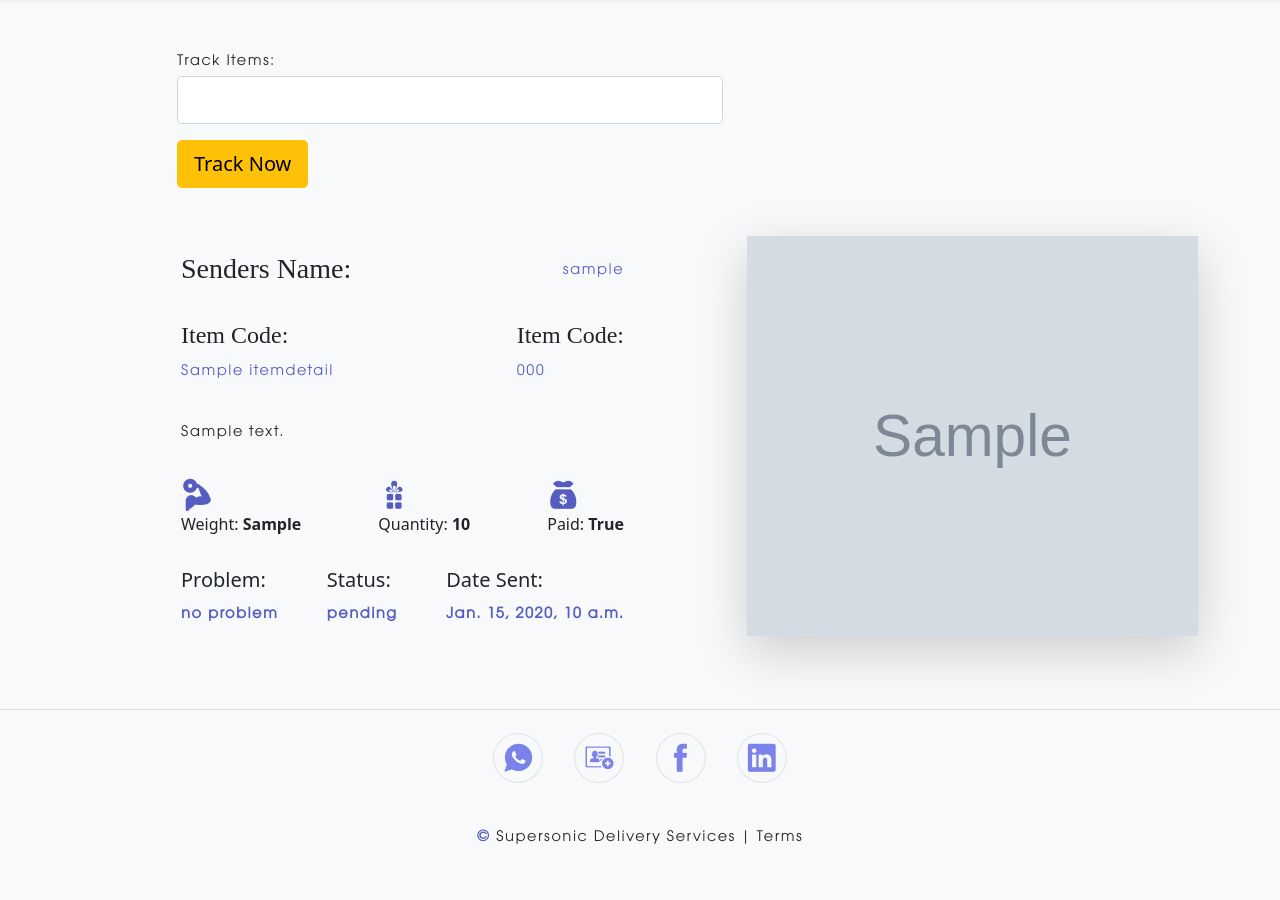
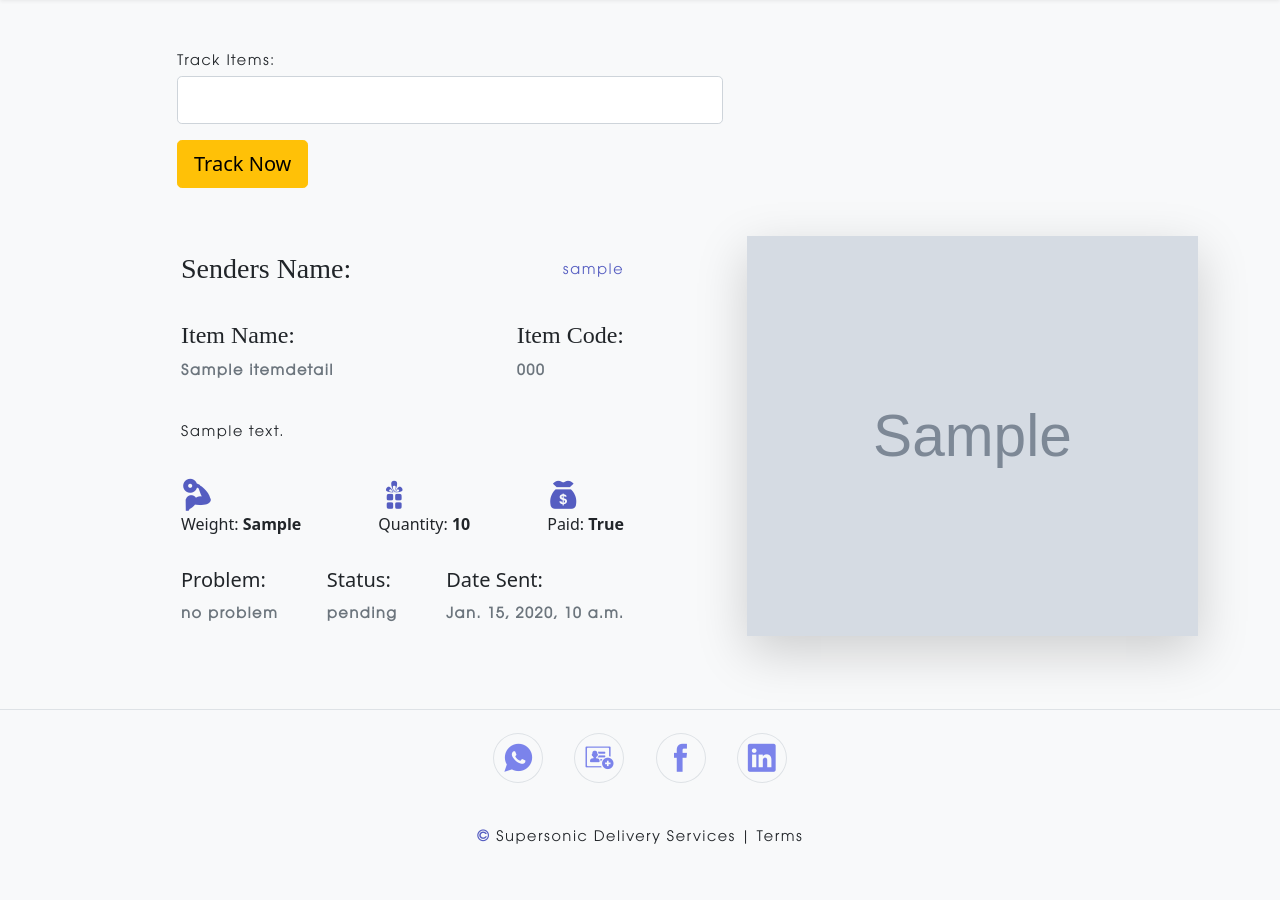
Before and after one commit to ndmichael/logistics, a Django app: template shipment/templates/shipment/track.html in a window 1280 px wide. Shown: the part 78-978 px from the top of the page. Run offline with Django 3.2, Linux system fonts and the light colour scheme; the template is opened without the code that fills it: values that come from a table or form of the project are taken from there, others are empty; tables that the repository leaves empty hold one stand-in row (values such as "Sample post"); grey boxes marked "Sample" are stand-in pictures; some libraries are stand-ins or nearby versions; some web fonts are replaced.

Commit message:
updated the track template, changed bootstrap css

```diff
--- a/shipment/templates/shipment/track.html
+++ b/shipment/templates/shipment/track.html
@@ -9,7 +9,7 @@
                 </form>
             </div>
         </article>
-
+        {% if item %}
         <article class="row ">
             <div class="col-12 offset-md-1 col-md-5 p-3 mx-auto">
                 <div class=" d-flex justify-content-between">
@@ -18,12 +18,12 @@
                 </div>
                 <div class=" d-flex justify-content-between pt-3">
                     <div>
-                        <h4 style="display: inline-block;">Item Code: </h4>
-                        <p class="secondary_color">{{ item.name }}</p>
+                        <h4 style="display: inline-block;">Item Name: </h4>
+                        <p class="text-muted"><b> {{ item.name }} </b></p>
                     </div>
                     <div>
                         <h4>Item Code: </h4>
-                        <p class="secondary_color">{{ item.item_code|truncatechars:7 }}</p>
+                        <p class="text-muted"><b> {{ item.item_code|truncatechars:7 }} </b></p>
                     </div>
                 </div>
                 <div class="pt-3">
@@ -47,15 +47,15 @@
                 <div class=" d-flex justify-content-between pt-3">
                     <div>
                         <h5>Problem:</h5>
-                        <p class=" secondary_color"><b>{{ item.problem_type }}</b></p>
+                        <p class=" text-muted"><b>{{ item.problem_type }}</b></p>
                     </div>
                     <div>
                         <h5>Status:</h5>
-                        <p class=" secondary_color"><b>{{ item.status }}</b></p>
+                        <p class=" text-muted"><b>{{ item.status }}</b></p>
                     </div>
                     <div>
                         <h5>Date Sent:</h5>
-                        <p class=" secondary_color"><b>{{ item.date_sent }}</b></p>
+                        <p class=" text-muted"><b>{{ item.date_sent }}</b></p>
                     </div>
 
 
@@ -67,6 +67,15 @@
                 </div>
             </div>
         </article>
+        {% else %}
+        <div class="row">
+            <div class="col-12 offset-md-1 col-md-5 mx">
+                <div>
+                    No item returned, input your tracking code...
+                </div>
+            </div>
+        </div>
+        {% endif %}
     </div>
 </section>
 {% endblock content %}
```
